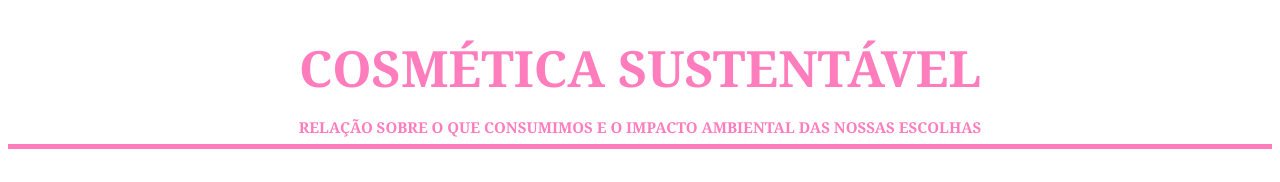
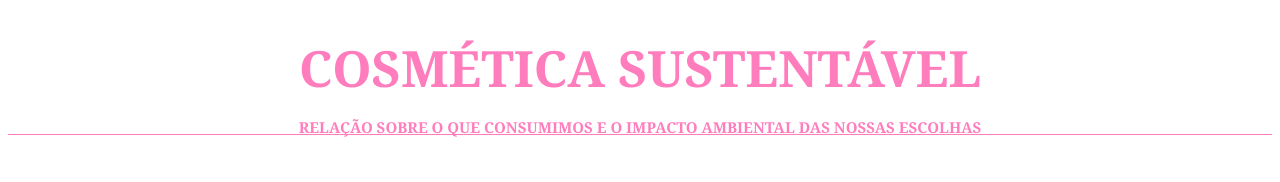
Before and after one commit to Ihasmyn/cosmetica, a plain HTML site: page index.html in a window 1280 px wide. Shown: the top 182 px of the page. Drawn offline with Linux system fonts and the light colour scheme.

Commit message:
Update style.css

```diff
--- a/style.css
+++ b/style.css
@@ -8,8 +8,8 @@ body {
 }
 
 header {
-    height: 110px;
-    border-bottom: 5px solid #ff7cbd;
+    height: 100px;
+    border-bottom: 1px solid #ff7cbd;
     margin-bottom: 40px;
 }
 
```
